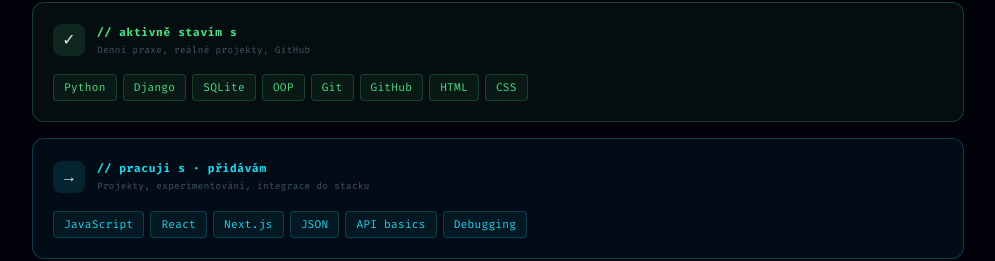
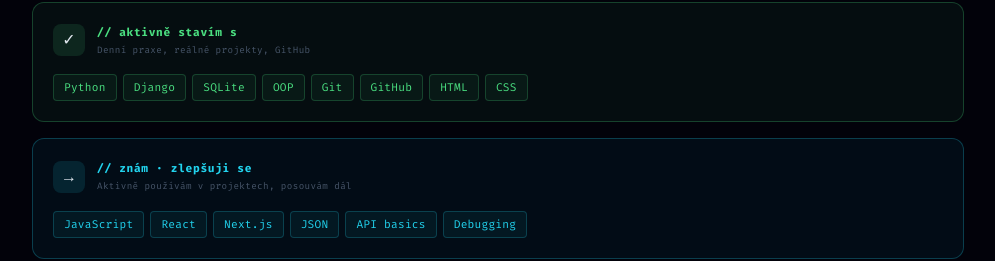
Before and after one commit to DanielRakusan/cv-web, a Next.js app: page / in a window 1280 px wide. Shown: the part 3705-3966 px from the top of the page, without its empty margins (142-1137 px from the left). Built offline with nearby package versions, Linux system fonts and the light colour scheme; no server answers.

Commit message:
Skills: relabel growing tier to 'znám · zlepšuji se'
Clearer framing — not 'učím se' nor 'pracuji s', but honest
'I know it and I'm getting better' without student connotation.

```diff
--- a/src/content/content.ts
+++ b/src/content/content.ts
@@ -92,8 +92,8 @@ export const content = {
         tags: ["Python", "Django", "SQLite", "OOP", "Git", "GitHub", "HTML", "CSS"],
       },
       growing: {
-        label: "// pracuji s · přidávám",
-        sub: "Projekty, experimentování, integrace do stacku",
+        label: "// znám · zlepšuji se",
+        sub: "Aktivně používám v projektech, posouvám dál",
         tags: ["JavaScript", "React", "Next.js", "JSON", "API basics", "Debugging"],
       },
       base: {
@@ -378,8 +378,8 @@ export const content = {
         tags: ["Python", "Django", "SQLite", "OOP", "Git", "GitHub", "HTML", "CSS"],
       },
       growing: {
-        label: "// working with · adding",
-        sub: "Projects, experimentation, stack integration",
+        label: "// know it · getting better",
+        sub: "Actively using in projects, pushing further",
         tags: ["JavaScript", "React", "Next.js", "JSON", "API basics", "Debugging"],
       },
       base: {
```
